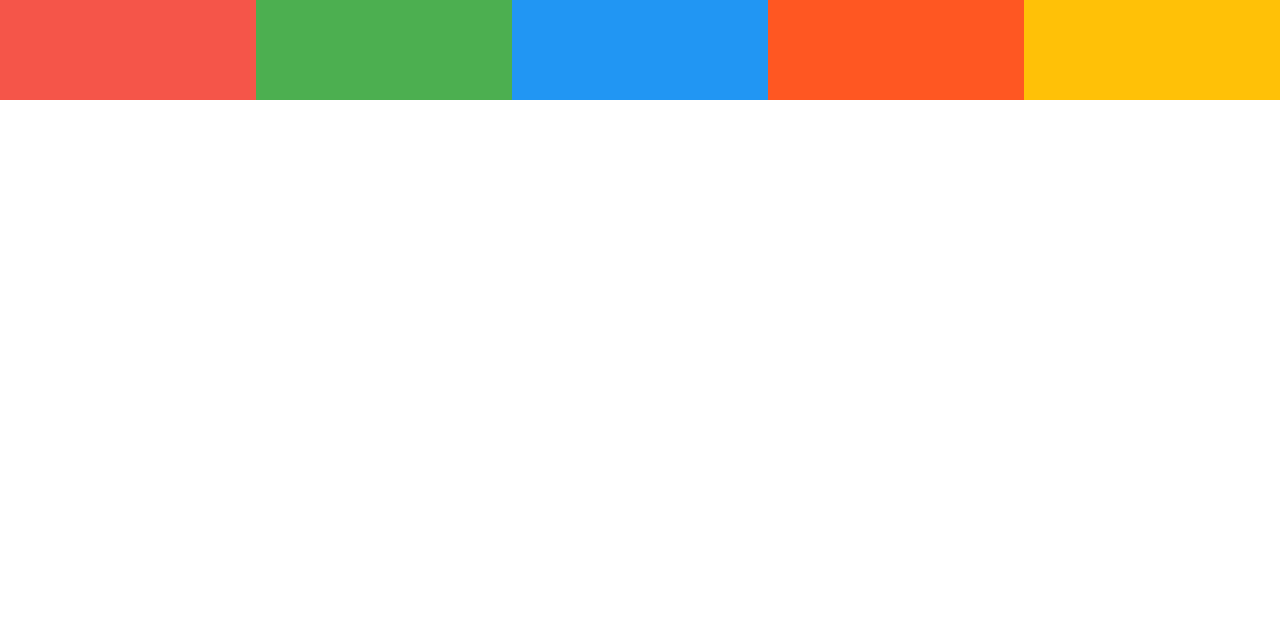
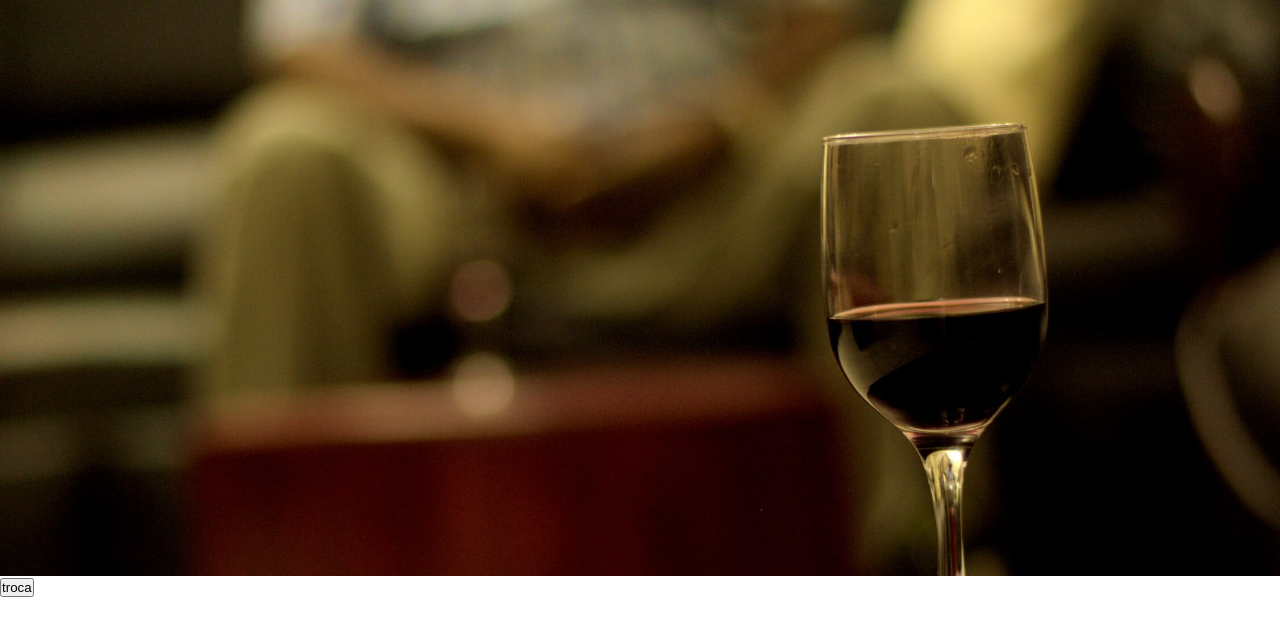
Before and after one commit to magmafantastico/pancho, a website: page index.html in a window 1280 px wide. Drawn offline with Linux system fonts and the light colour scheme; grey boxes are pictures that could not be loaded.

Commit message:
Add slide feature

```diff
--- a/gulpfile.js
+++ b/gulpfile.js
@@ -3,9 +3,11 @@ var gulp = require('gulp'),
 	jshint = require('gulp-jshint'),
 	minifycss = require('gulp-minify-css'),
 	rename = require('gulp-rename'),
-	uglify = require('gulp-uglify');
+	uglify = require('gulp-uglify'),
+	tinypng = require('gulp-tinypng');
 
 var cssFiles = 'css/*.css',
+	imgfiles = 'img/*',
 	jsFiles = 'js/villa.js';
 
 gulp.task('css', function() {
@@ -31,6 +33,12 @@ gulp.task('js', function() {
 		.pipe(gulp.dest('dist/js'));
 });
 
+gulp.task('img', function() {
+	gulp.src(imgfiles)
+		.pipe(tinypng('8eNoFlUv4wHzam_8GleKHdhH2YFk9xAd'))
+		.pipe(gulp.dest('dist/img'));
+});
+
 gulp.task('default', function() {
 	var villa = ['css', 'js'];
 	gulp.watch(villa);
--- a/index.html
+++ b/index.html
@@ -3,6 +3,8 @@
 <head>
 	<meta charset="UTF-8">
 	<title>Pancho</title>
+	<meta name="viewport"
+	      content="width=device-width, user-scalable=yes, initial-scale=1.0, maximum-scale=1.0, minimum-scale=1.0"/>
 	<script src="dist/js/villa.min.js"></script>
 	<link rel="stylesheet" href="dist/css/villa.min.css"/>
 	<!--[if lt IE 9]>
@@ -15,21 +17,190 @@
 </head>
 <body class="font-grey-900">
 
-<style>
-	.a .b {
-		height: 100px;
-		min-width: 16em;
-	}
-</style>
+<main>
 
+	<div class="hero">
 
-<div class="a flex child-flex child-grow-1 child-h-opacity-90 flex-wrap">
-	<div class="b red"></div>
-	<div class="b green"></div>
-	<div class="b blue"></div>
-	<div class="b deep-orange"></div>
-	<div class="b amber"></div>
-</div>
+		<style scoped="scoped">
+
+			.hero h1 {
+				font-weight: 100;
+			}
+
+			.hero .gallery {
+				overflow: hidden;
+				position: relative;
+				width: 100%;
+				height: 36em;
+			}
+
+			.hero .gallery .content {
+				position: absolute;
+				width: 100%;
+				height: 100%;
+			}
+
+			.hero .gallery .content {
+				background-size: cover;
+				height: 100%;
+			}
+
+		</style>
+
+		<article id="hero-gallery" class="gallery">
+
+			<section class="content red current" style="background-image: url('dist/img/party01.jpeg');">
+
+				<style scoped="scoped">
+
+					.content {
+
+					}
+
+				</style>
+
+				<div class="image"></div>
+
+			</section>
+
+			<section class="content blue" style="background-image: url('dist/img/people03.jpeg');">
+
+				<style scoped="scoped">
+
+					.content {
+
+					}
+
+				</style>
+
+				<div class="image"></div>
+
+			</section>
+
+			<section class="content green" style="background-image: url('dist/img/tools01.jpeg');">
+
+				<style scoped="scoped">
+
+					.content {
+
+					}
+
+				</style>
+
+				<div class="image"></div>
+
+			</section>
+
+		</article>
+
+	</div>
+
+	<button id="btn">troca</button>
+
+</main>
+
+<script>
+
+	var isOpera = !!window.opera || navigator.userAgent.indexOf(' OPR/') >= 0;
+	// Opera 8.0+ (UA detection to detect Blink/v8-powered Opera)
+	var isFirefox = typeof InstallTrigger !== 'undefined';   // Firefox 1.0+
+	var isSafari = Object.prototype.toString.call(window.HTMLElement).indexOf('Constructor') > 0;
+	// At least Safari 3+: "[object HTMLElementConstructor]"
+	var isChrome = !!window.chrome && !isOpera;              // Chrome 1+
+	var isIE = /*@cc_on!@*/!!document.documentMode; // At least IE6
+
+	console.log('opera: ' + isOpera);
+	console.log('firefox: ' + isFirefox);
+	console.log('safari: ' + isSafari);
+	console.log('chrome: ' + isChrome);
+	console.log('ie: ' + isIE);
+
+	var i;
+
+	// gallery
+	var g = document.getElementById('hero-gallery');
+	var gWidth = g.offsetWidth;
+
+	// gallery elements
+	var gC = g.querySelectorAll('.content');
+
+	// size of gallery
+	var gCsize = gC.length;
+
+	var defineGalleryLefts = function() {
+		var e, l;
+
+		gWidth = g.offsetWidth;
+
+		for (i = gCsize; i--; ) {
+			e = gC[i];
+			e.style.left = (i * gWidth) + 'px';
+			if (gC[i].classList.contains('current'))
+				l = gC[i].style.left;
+		}
+
+		for (i = gCsize; i--; )
+			gC[i].style.transform = 'translateX(-' + l + ')';
+	};
+
+	var ok = true;
+
+	var moveGallery = function() {
+
+		if (ok) {
+
+			ok = false;
+
+			var e, l, i, n;
+
+			for (i = 0; i < gCsize; i++) {
+				// current element (e)
+				e = gC[i];
+
+				// get new current element (n)
+				if (e.classList.contains('current')) {
+					if (i == gCsize - 1) n = gC[0];     // is last
+					else n = gC[i + 1];                 // is not last
+				}
+
+				// remove current class from current
+				e.classList.remove('current');
+
+			}
+
+			// add current clast to new current
+			n.classList.add('current');
+
+			// get the left size from new current
+			l = n.style.left;
+
+			console.log(l);
+
+			for (i = gCsize; i--; ) {
+				e = gC[i];
+				e.style.transform = 'translateX(-' + l + ')';
+				e.style.transition = 'all .7s ease 0s';
+			}
+
+			setTimeout(function() {
+				console.log('a');
+				for (i = gCsize; i--; ) {
+					e = gC[i];
+					e.style.transition = '';
+				}
+				ok = true;
+			}, 700);
+
+		}
+
+	};
+
+	defineGalleryLefts();
+	window.addEventListener('resize', defineGalleryLefts);
+
+	document.getElementById('btn').addEventListener('click', moveGallery);
+
+</script>
 
 </body>
 </html>
```
Also changed, not shown: package.json (+4 -3 lines), dist/img/party01.jpeg (added), dist/img/tools01.jpeg (added), 1 other file.
